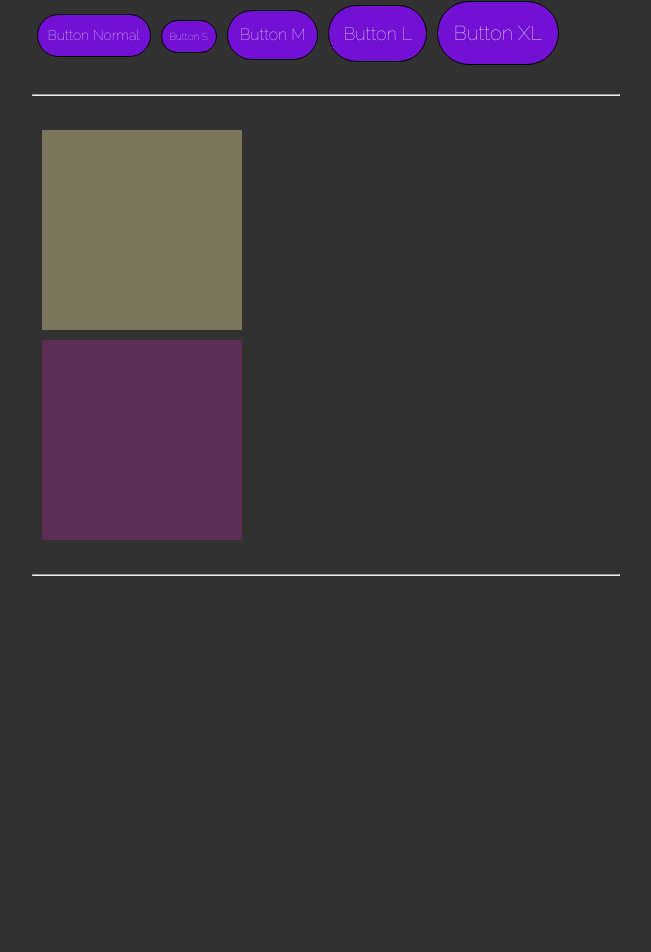
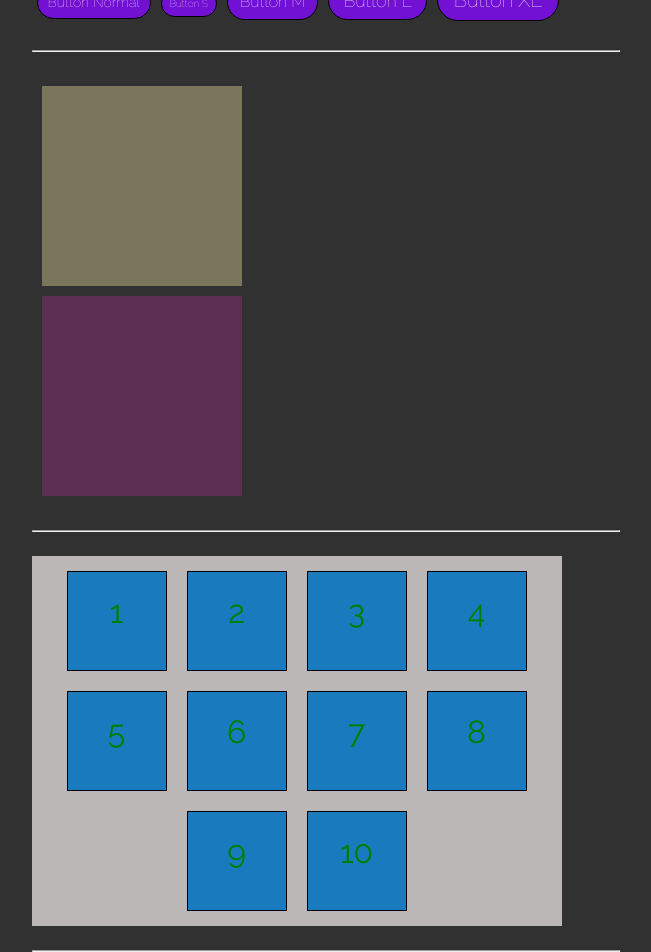
Before and after one commit to OscarRondon/Learning-CSS, a React (Vite) app: page / in a window 1280 px wide. Shown: the part 1199-2151 px from the top of the page, without its empty margins (314-965 px from the left). Before the commit the page ends 1775 px from the top, so only its background shows below. Built offline with nearby package versions, Linux system fonts and the light colour scheme.

Commit message:
Fourth Session

```diff
--- a/src/Components/Buttons.module.css
+++ b/src/Components/Buttons.module.css
@@ -5,7 +5,7 @@
     font-size: 14px;
     text-decoration: none;
     border: 1px solid #000;
-    padding: 10px;
+    padding: 5px 10px;
     margin: 5px;
     -webkit-border-radius: 100px;
     -moz-border-radius: 100px;
@@ -23,20 +23,20 @@
 
 .small{
     font-size: 10px;
-    padding: 8px;
+    padding: 5px 8px;
 }
 
 .medium{
     font-size: 16px;
-    padding: 12px;
+    padding: 5px 12px;
 }
 
 .big{
     font-size: 18px;
-    padding: 14px;
+    padding: 5px 14px;
 }
 
 .extraBig{
     font-size: 20px;
-    padding: 16px;
+    padding: 5px 16px;
 }
--- /dev/null
+++ b/src/Components/Flexbox.jsx
@@ -0,0 +1,28 @@
+import styles from './Flexbox.module.css'
+
+export const Flexbox = () =>{
+
+    return (
+        <>
+            <br/>
+            <div id='container' className={styles.container}>
+
+                <div className={styles.box}>1</div>
+                <div className={styles.box}>2</div>
+                <div className={styles.box}>3</div>
+                <div className={styles.box}>4</div>
+
+                <div className={styles.box}>5</div>
+                <div className={styles.box}>6</div>
+                <div className={styles.box}>7</div>
+                <div className={styles.box}>8</div>
+                <div className={styles.box}>9</div>
+                <div className={styles.box}>10</div>
+
+
+            </div>
+            <br/>
+            <hr/>
+        </>
+    )
+}
--- /dev/null
+++ b/src/Components/Flexbox.module.css
@@ -0,0 +1,26 @@
+.container{
+    width: 90%;
+    background: #bbb7b7;
+    padding: 5px;
+    display: flex;
+    /*
+    flex-direction: row;
+    flex-wrap: wrap;
+    */
+    flex-flow:row  wrap; /* this propertie replace the 2 above */
+    justify-content: center; /* align obhject horizontally*/
+    align-items: center; /*align items vertically whe we have only one line*/
+    align-content: center; /*align items vertically whe we have multiple objects */
+}
+
+.box{
+    background: #197bbd;
+    border:solid 1px black;
+    font-family: Raleway-Regular;
+    font-size: 32px;
+    margin: 10px;
+    width: 100px;
+    height: 100px;
+    text-align: center;
+    padding: 3% 0;
+}
--- a/src/index.css
+++ b/src/index.css
@@ -22,7 +22,7 @@ CSS Reset
 /*
 3. Allow percentage-based heights in the application
 */
-html, body {
+html, body, #root {
   height: 100%;
 }
 /*
@@ -52,6 +52,10 @@ input, button, textarea, select {
 */
 p, h1, h2, h3, h4, h5, h6 {
   overflow-wrap: break-word;
+  -webkit-hyphens: auto;
+  -moz-hyphens: auto;
+  -ms-hyphens: auto;
+  hyphens: auto;
 }
 /*
 9. Create a root stacking context
@@ -65,8 +69,13 @@ p, h1, h2, h3, h4, h5, h6 {
   src: url(./assets/Fonts/Raleway/Raleway-Thin.ttf);
 }
 
-  body{
-    font-family: Raleway-Thin;
+@font-face {
+  font-family: "Raleway-Regular";
+  src: url(./assets/Fonts/Raleway/Raleway-Regular.ttf);
+}
+
+body{
+    font-family: Raleway-Thin, Raleway-Regular;
     color: #008000;
     background-color: rgba(27, 27, 28, 0.9);
     margin: 2% 25%;
--- a/src/main.jsx
+++ b/src/main.jsx
@@ -6,6 +6,7 @@ import { LableSelectors } from './Components/LableSelectors'
 import { ClassSelectors } from './Components/ClassSelectors'
 import { Buttons } from './Components/Buttons'
 import { Transform } from './Components/Transform'
+import { Flexbox } from './Components/Flexbox'
 
 const root = ReactDOM.createRoot(document.getElementById('root'))
 root.render(
@@ -21,5 +22,7 @@ root.render(
 
     <Transform/>
 
+    <Flexbox/>
+
   </React.StrictMode>,
 )
```
